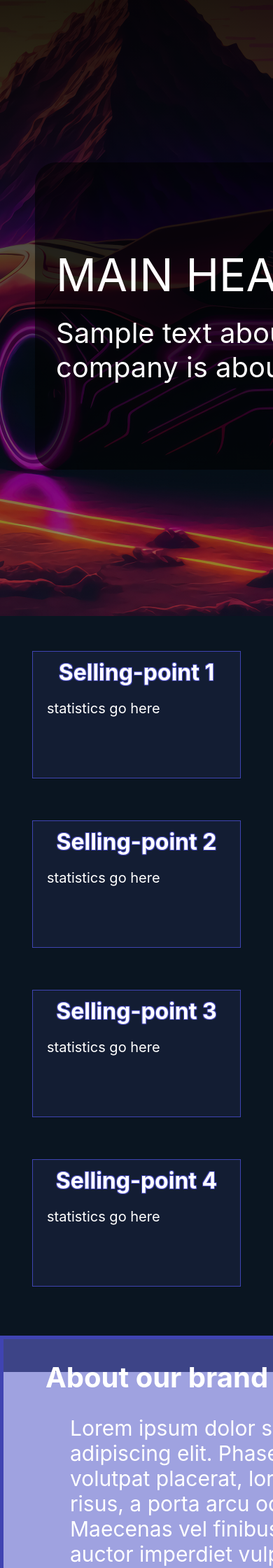
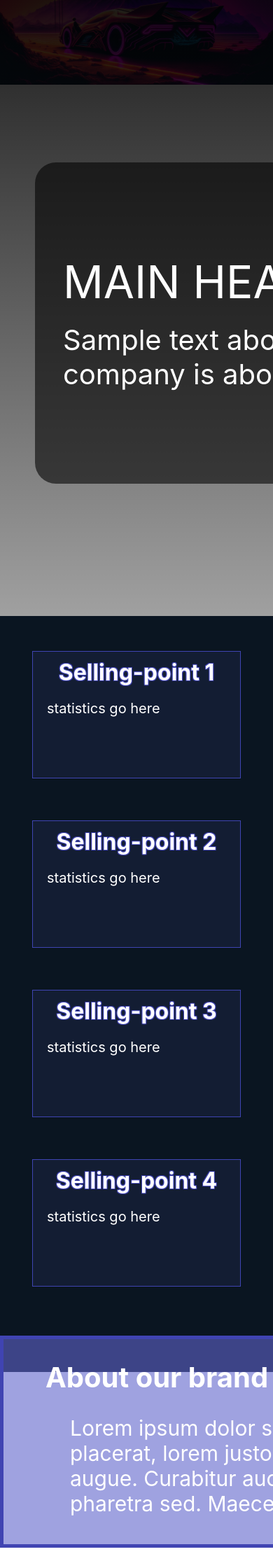
Before and after one commit to ShezadSatter/test1, a PHP site: page /home.html in a window 390 px wide; the page is wider, and only the part inside the window is pictured. Shown: the part 200-2440 px from the top of that part at 70% size. Run offline with PHP 8.4, Linux system fonts and the light colour scheme.

Commit message:
Update styles.css

```diff
--- a/Web1/styles.css
+++ b/Web1/styles.css
@@ -120,11 +120,9 @@
 }
 
 /* Media Queries for Tablet and Mobile Views */
-/* Media Queries for Tablet and Mobile Views */
 @media screen and (max-width: 738px) {
   body {
     overflow-x: hidden;
-    max-width:738px;
   }
 
   .SITE_NAME {
@@ -167,10 +165,14 @@
   }
 
   .Group_4 {
-    width: 100px;
-    left: 20px;
-    right: 20px;
+    width: auto;
+    left: 10px;
+    right: 10px;
     top: auto;
+    transform: none; /* Remove translateY(-50%) for mobile view */
+    position: static;
+    padding: 10px;
+    gap: 10px; /* Adjust gap between elements */
   }
 
   .MAIN_HEADING {
@@ -190,6 +192,12 @@
     right: 10px;
   }
 
+  .car_1 {
+    background-size: contain; /* Adjust background size */
+    background-position: center; /* Center the background image */
+    height: 50vh; /* Adjust height for mobile view */
+  }
+
   .Frame_2 .Reasons {
     flex-direction: column;
     padding: 20px;
@@ -205,8 +213,9 @@
   }
 
   .Frame_2 .About {
-    max-width: 738px;
+    width: 100%;
     padding: 20px;
+    margin: 0 auto; /* Center align for mobile view */
   }
 
   .Frame_2 .About .About_heading {
@@ -221,12 +230,12 @@
 
   .Frame_2 .Testimonials {
     padding: 20px;
-    flex-direction: column;
   }
 
   .Frame_2 .Testimonials .T_heading {
     font-size: 24px;
     margin-left: 0;
+    text-align: center; /* Center align heading */
   }
 
   .Frame_2 .T_contentBlock {
@@ -253,6 +262,7 @@
     font-size: 16px;
   }
 }
+
 
 
 .nav_profile {
```
